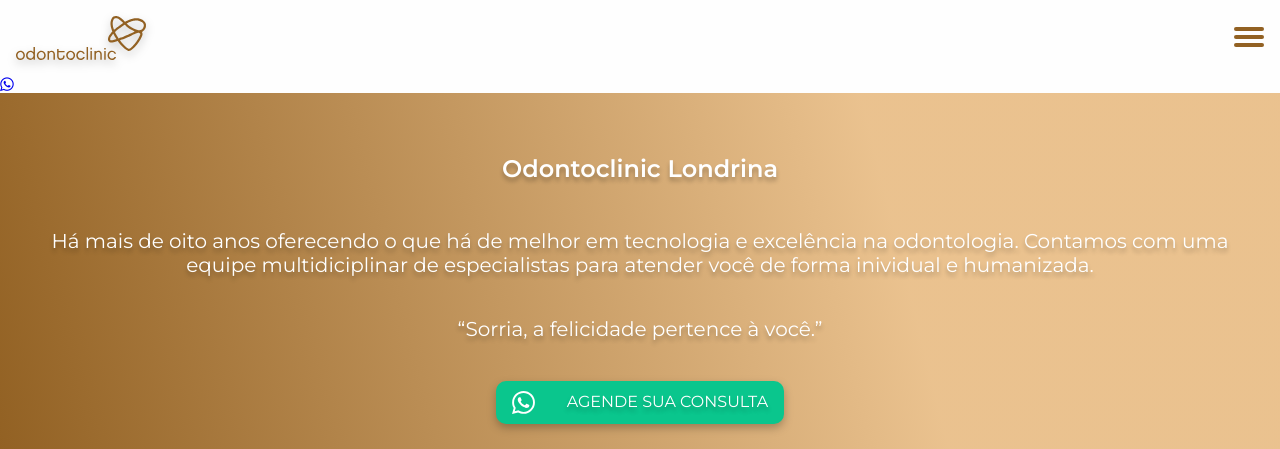
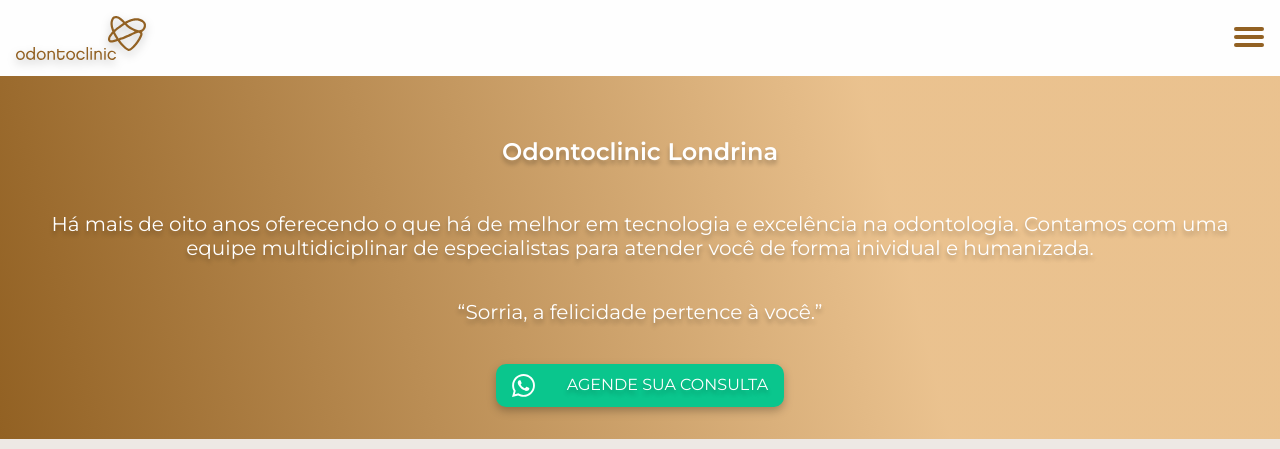
Before and after one commit to othiagomarcel/odontocliniclondrina, a plain HTML site: page index.html in a window 1280 px wide. Shown: the top 449 px of the page. Drawn offline with nearby package versions, Linux system fonts and the light colour scheme.

Commit message:
Update index.html

```diff
--- a/index.html
+++ b/index.html
@@ -70,11 +70,6 @@
     </header>
 
     <main>
-
-        <a class="whatsapp-link" href="https://api.whatsapp.com/send?phone=5543996371993&text=Olá, vim pelo site e gostaria de agendar uma consulta." target="_blank">
-            <i class="fa fa-whatsapp"></i>
-        </a>
-
 
         <section class="banner">
             <div class="banner__content">
```
